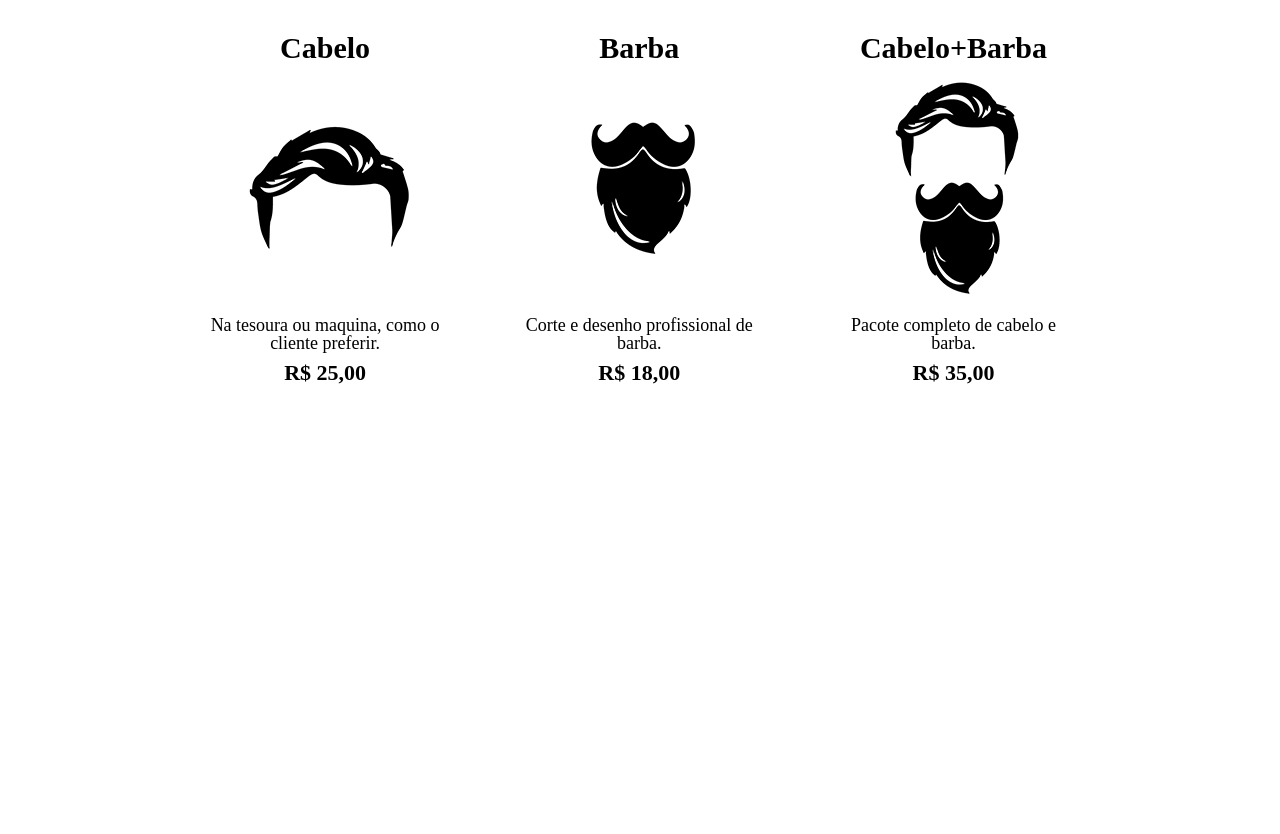
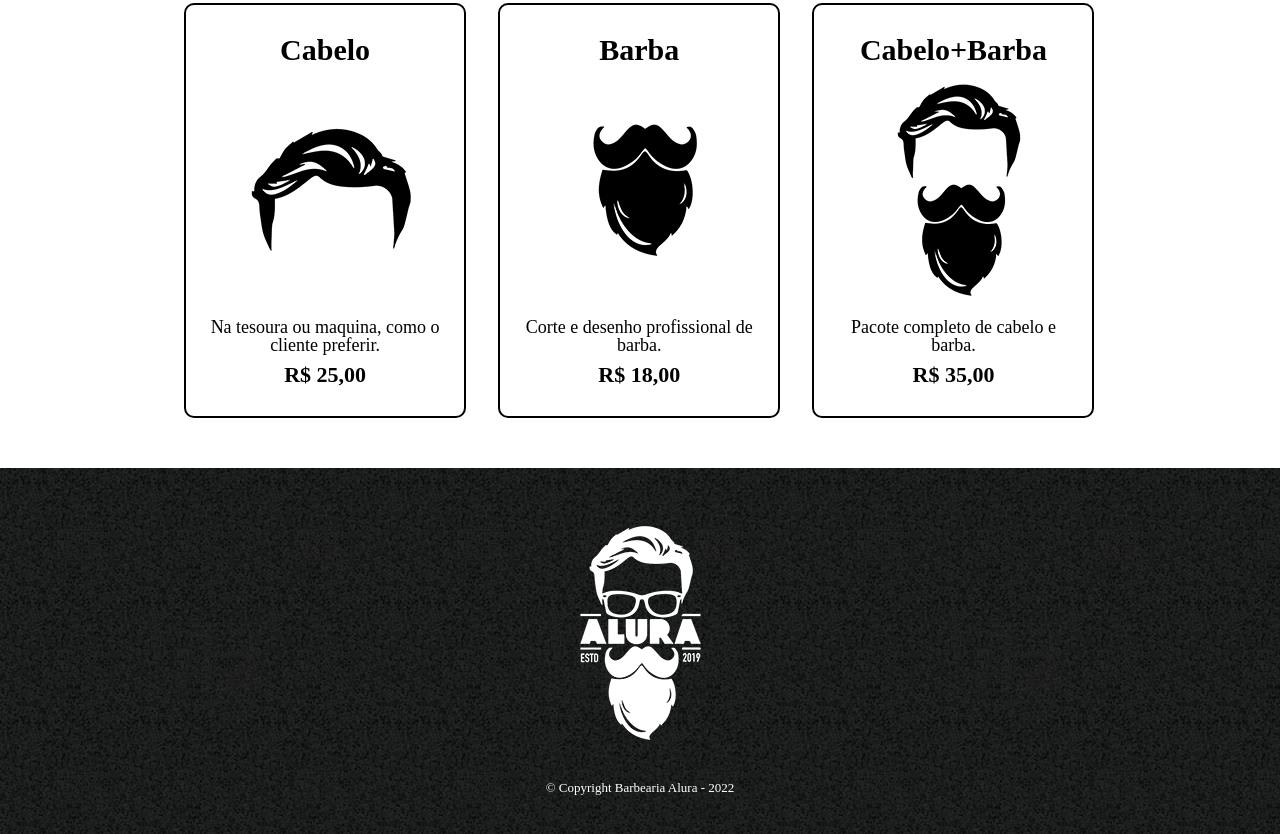
Before and after one commit to DavDoor/barbearia-alura-html-css, a plain HTML site: page produtos.html in a window 1280 px wide. Shown: the part 340-1174 px from the top of the page. Before the commit the page ends 804 px from the top, so only its background shows below. Drawn offline with Linux system fonts and the light colour scheme.

Commit message:
continuação dos exercicos da pagina

```diff
--- a/produtos.css
+++ b/produtos.css
@@ -28,6 +28,11 @@ nav a {
     text-decoration: none;
 }
 
+nav a:hover {
+    color: #C78C19;
+    text-decoration: underline;
+}
+
 .produtos{
     width: 940px;
     margin: 0 auto;
@@ -42,6 +47,20 @@ nav a {
     margin: 0 1.5%;
     padding: 30px 20px;
     box-sizing: border-box;
+    border: 2px solid #000000;
+    border-radius: 10px;
+}
+
+.produtos li:hover {
+    border-color: #C78C19;
+}
+
+.produtos li:active {
+    border-color: #088C19;
+}
+
+.produtos li:hover h2 {
+    font-size: 34px;
 }
 
 .produtos h2 {
@@ -58,3 +77,15 @@ nav a {
     font-weight: bold;
     margin-top: 10px;
 }
+
+footer {
+    text-align: center;
+    background: url("bg.jpg");
+    padding: 40px 0;
+}
+
+.copyright {
+    color: #ffffff;
+    font-size: 13px;
+    margin: 20px 0 0;
+}
--- a/produtos.html
+++ b/produtos.html
@@ -43,5 +43,10 @@
             </li>
             </ul>
         </main>
+
+        <footer>
+            <img src="logo-branco.png">
+            <p class="copyright"> &copy; Copyright Barbearia Alura - 2022</p>
+        </footer>
     </body>
 </html>
```
